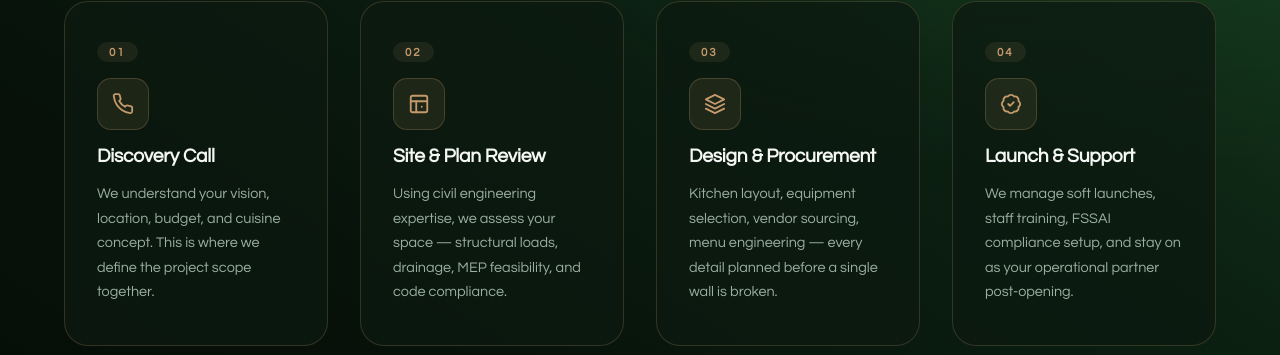
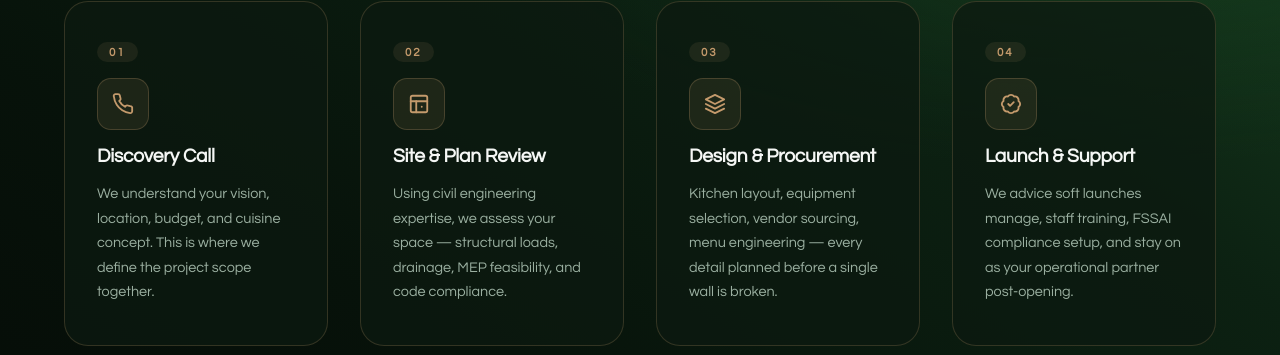
Before and after one commit to Bhargavrajput0110/JRconsultancy, a React (Vite) app in the folder client/: page / in a window 1280 px wide. Shown: the part 3373-3728 px from the top of the page. Built offline with nearby package versions, Linux system fonts and the light colour scheme.

Commit message:
fix: update process card 04 launch & support text to 'We advice soft launches manage, staff training, FSSAI compliance setup, and stay on as your operational partner post-opening.'

```diff
--- a/client/src/pages/Home.tsx
+++ b/client/src/pages/Home.tsx
@@ -595,7 +595,7 @@ export default function Home() {
             {
               step: '04',
               title: 'Launch & Support',
-              desc: 'We manage soft launches, staff training, FSSAI compliance setup, and stay on as your operational partner post-opening.',
+              desc: 'We advice soft launches manage, staff training, FSSAI compliance setup, and stay on as your operational partner post-opening.',
               icon: (
                 <svg width="22" height="22" viewBox="0 0 24 24" fill="none" stroke="currentColor" strokeWidth="2" strokeLinecap="round" strokeLinejoin="round">
                   <path d="M3.85 8.62a4 4 0 0 1 4.78-4.77 4 4 0 0 1 6.74 0 4 4 0 0 1 4.78 4.78 4 4 0 0 1 0 6.74 4 4 0 0 1-4.77 4.78 4 4 0 0 1-6.75 0 4 4 0 0 1-4.78-4.77 4 4 0 0 1 0-6.76Z"/>
```
